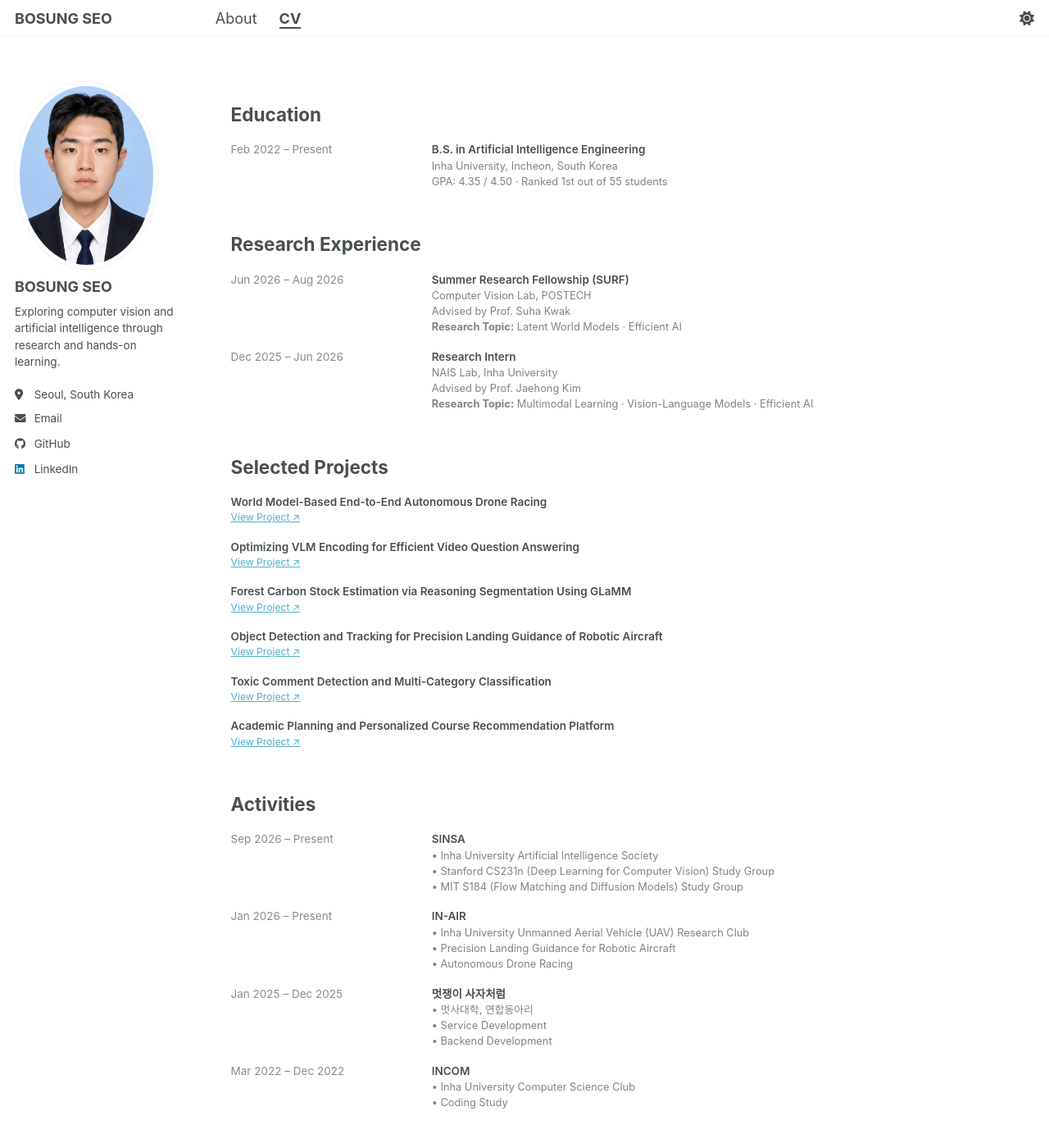
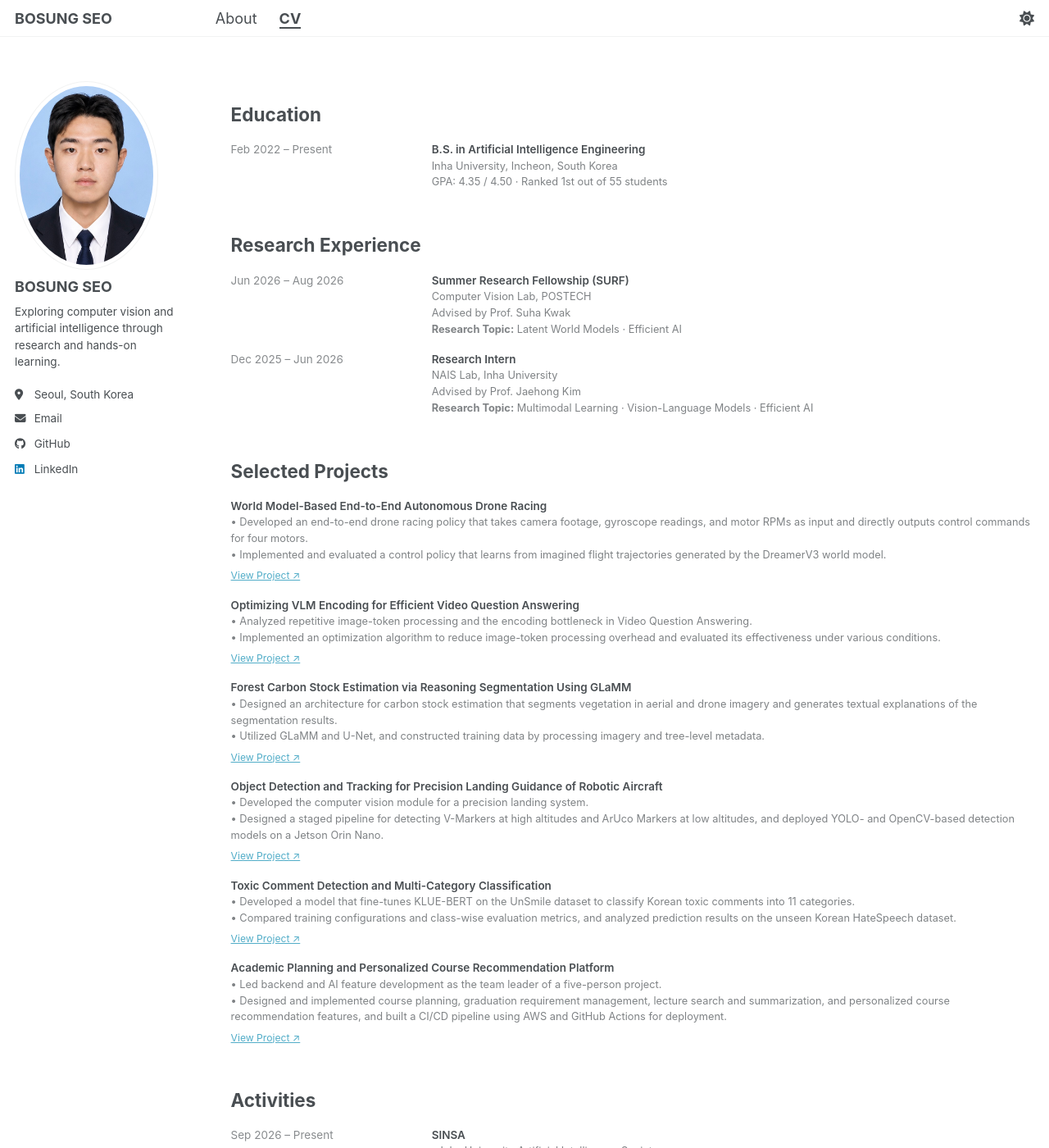
Before and after one commit to B-logg/B-logg.github.io, a Jekyll site: the page built from _pages/cv.md, in a window 1280 px wide and 1400 px high. Shown: the whole window at 82% size. Built offline with Jekyll 4.4.1, drawn with Linux system fonts in a browser that asks for light colours; a style sheet for code colours, icons or effects is not loaded.

Commit message:
Update cv.md

```diff
--- a/_pages/cv.md
+++ b/_pages/cv.md
@@ -51,9 +51,11 @@ redirect_from:
 .cv-subtitle {
   opacity: 0.7;
   font-size: 0.95em;
+  line-height: 1.55;
 }
 
 .cv-link {
+  margin-top: 0.35rem;
   font-size: 0.9em;
 }
 </style>
@@ -104,54 +106,114 @@ redirect_from:
 <table class="cv-table">
   <tr>
     <td class="cv-content">
-      <div class="cv-title">World Model-Based End-to-End Autonomous Drone Racing</div>
+      <div class="cv-title">
+        World Model-Based End-to-End Autonomous Drone Racing
+      </div>
+      <div class="cv-subtitle">
+        • Developed an end-to-end drone racing policy that takes camera footage, gyroscope readings, and motor RPMs as input and directly outputs control commands for four motors.
+      </div>
+      <div class="cv-subtitle">
+        • Implemented and evaluated a control policy that learns from imagined flight trajectories generated by the DreamerV3 world model.
+      </div>
       <div class="cv-link">
-        <a href="https://github.com/B-logg/E2E-Autonomous-DroneRacing" target="_blank">View Project ↗</a>
+        <a href="https://github.com/B-logg/E2E-Autonomous-DroneRacing" target="_blank">
+          View Project ↗
+        </a>
       </div>
     </td>
   </tr>
 
   <tr>
     <td class="cv-content">
-      <div class="cv-title">Optimizing VLM Encoding for Efficient Video Question Answering</div>
+      <div class="cv-title">
+        Optimizing VLM Encoding for Efficient Video Question Answering
+      </div>
+      <div class="cv-subtitle">
+        • Analyzed repetitive image-token processing and the encoding bottleneck in Video Question Answering.
+      </div>
+      <div class="cv-subtitle">
+        • Implemented an optimization algorithm to reduce image-token processing overhead and evaluated its effectiveness under various conditions.
+      </div>
       <div class="cv-link">
-        <a href="https://github.com/B-logg/EfficiencyVLM" target="_blank">View Project ↗</a>
+        <a href="https://github.com/B-logg/EfficiencyVLM" target="_blank">
+          View Project ↗
+        </a>
       </div>
     </td>
   </tr>
 
   <tr>
     <td class="cv-content">
-      <div class="cv-title">Forest Carbon Stock Estimation via Reasoning Segmentation Using GLaMM</div>
+      <div class="cv-title">
+        Forest Carbon Stock Estimation via Reasoning Segmentation Using GLaMM
+      </div>
+      <div class="cv-subtitle">
+        • Designed an architecture for carbon stock estimation that segments vegetation in aerial and drone imagery and generates textual explanations of the segmentation results.
+      </div>
+      <div class="cv-subtitle">
+        • Utilized GLaMM and U-Net, and constructed training data by processing imagery and tree-level metadata.
+      </div>
       <div class="cv-link">
-        <a href="https://github.com/B-logg/Forest-Carbon-Stock-Estimation-via-Reasoning-Segmentation-using-GLaMM" target="_blank">View Project ↗</a>
+        <a href="https://github.com/B-logg/Forest-Carbon-Stock-Estimation-via-Reasoning-Segmentation-using-GLaMM" target="_blank">
+          View Project ↗
+        </a>
       </div>
     </td>
   </tr>
 
   <tr>
     <td class="cv-content">
-      <div class="cv-title">Object Detection and Tracking for Precision Landing Guidance of Robotic Aircraft</div>
+      <div class="cv-title">
+        Object Detection and Tracking for Precision Landing Guidance of Robotic Aircraft
+      </div>
+      <div class="cv-subtitle">
+        • Developed the computer vision module for a precision landing system.
+      </div>
+      <div class="cv-subtitle">
+        • Designed a staged pipeline for detecting V-Markers at high altitudes and ArUco Markers at low altitudes, and deployed YOLO- and OpenCV-based detection models on a Jetson Orin Nano.
+      </div>
       <div class="cv-link">
-        <a href="https://github.com/B-logg/V_marker_detection" target="_blank">View Project ↗</a>
+        <a href="https://github.com/B-logg/V_marker_detection" target="_blank">
+          View Project ↗
+        </a>
       </div>
     </td>
   </tr>
 
   <tr>
     <td class="cv-content">
-      <div class="cv-title">Toxic Comment Detection and Multi-Category Classification</div>
+      <div class="cv-title">
+        Toxic Comment Detection and Multi-Category Classification
+      </div>
+      <div class="cv-subtitle">
+        • Developed a model that fine-tunes KLUE-BERT on the UnSmile dataset to classify Korean toxic comments into 11 categories.
+      </div>
+      <div class="cv-subtitle">
+        • Compared training configurations and class-wise evaluation metrics, and analyzed prediction results on the unseen Korean HateSpeech dataset.
+      </div>
       <div class="cv-link">
-        <a href="https://github.com/B-logg/Malicious_Comment_Classification" target="_blank">View Project ↗</a>
+        <a href="https://github.com/B-logg/Malicious_Comment_Classification" target="_blank">
+          View Project ↗
+        </a>
       </div>
     </td>
   </tr>
 
   <tr>
     <td class="cv-content">
-      <div class="cv-title">Academic Planning and Personalized Course Recommendation Platform</div>
+      <div class="cv-title">
+        Academic Planning and Personalized Course Recommendation Platform
+      </div>
+      <div class="cv-subtitle">
+        • Led backend and AI feature development as the team leader of a five-person project.
+      </div>
+      <div class="cv-subtitle">
+        • Designed and implemented course planning, graduation requirement management, lecture search and summarization, and personalized course recommendation features, and built a CI/CD pipeline using AWS and GitHub Actions for deployment.
+      </div>
       <div class="cv-link">
-        <a href="https://github.com/B-logg/timeZ" target="_blank">View Project ↗</a>
+        <a href="https://github.com/B-logg/timeZ" target="_blank">
+          View Project ↗
+        </a>
       </div>
     </td>
   </tr>
```
